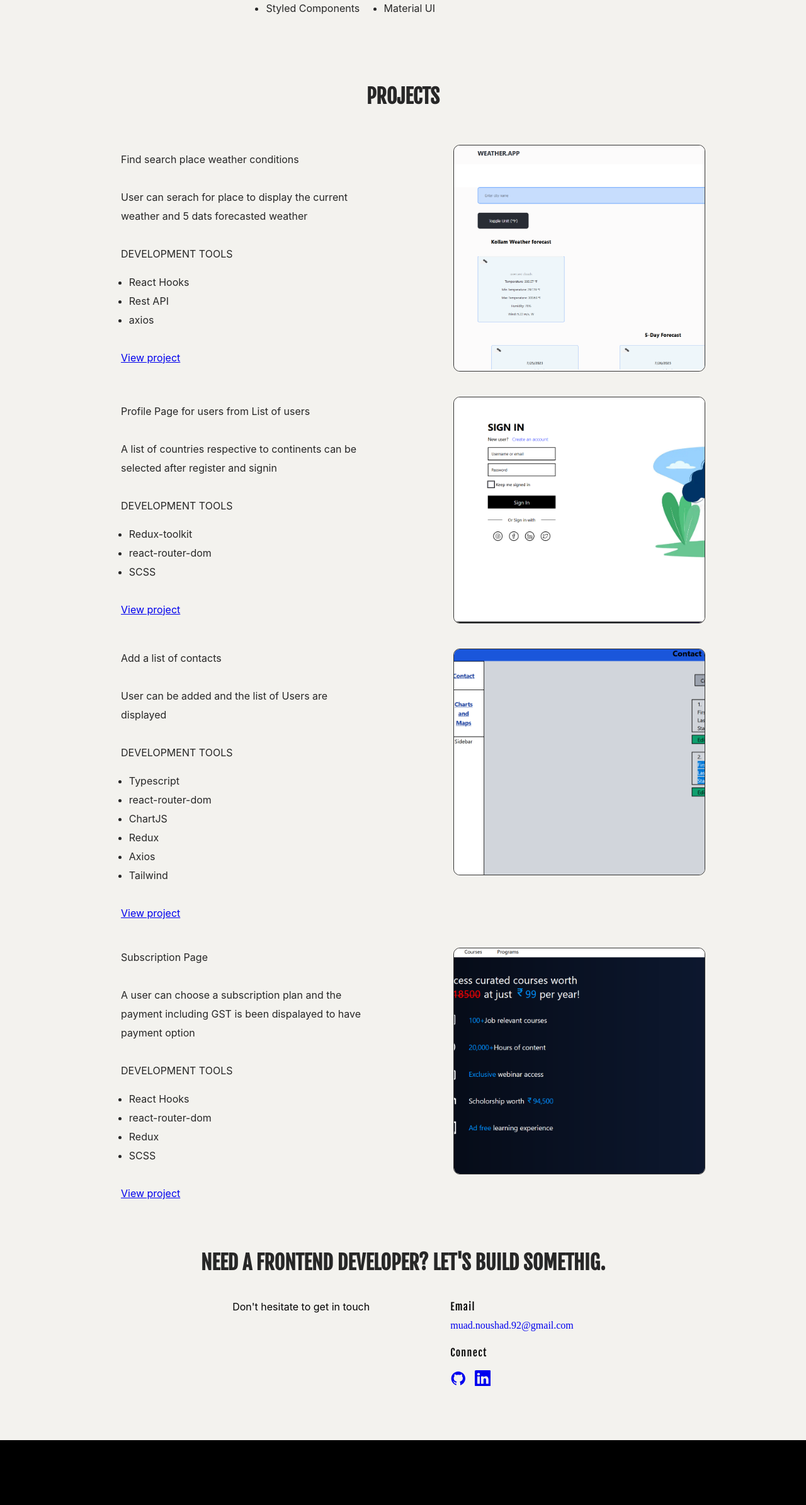
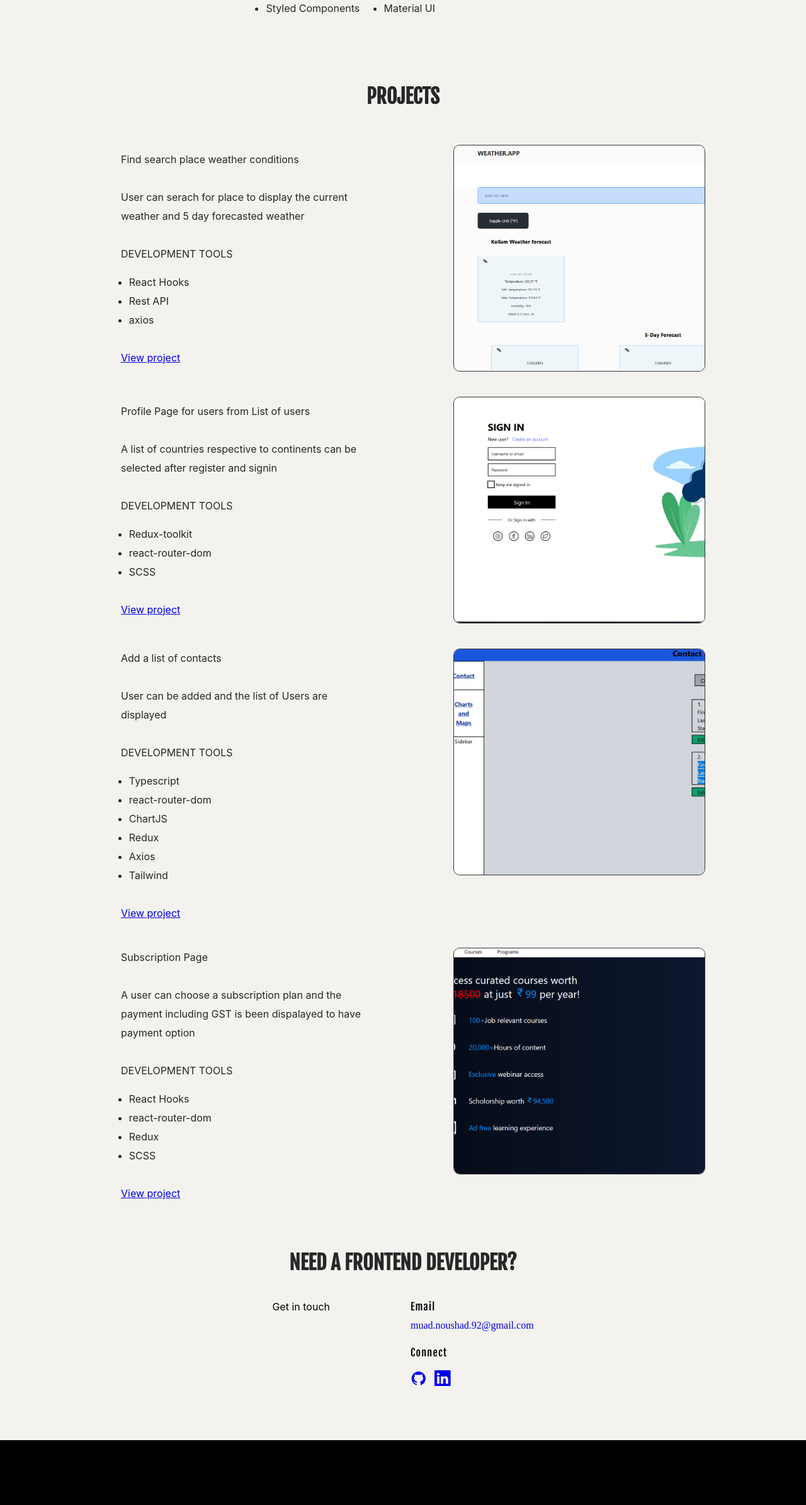
Before and after one commit to Muad1105/Portfolio, a React (Create React App) app: page / in a window 1280 px wide. Shown: the part 1768-4158 px from the top of the page at 63% size. Built offline with nearby package versions, Linux system fonts and the light colour scheme.

Commit message:
description and contact update

```diff
--- a/src/components/body/projects.js
+++ b/src/components/body/projects.js
@@ -8,7 +8,7 @@ const projects = [
   {
     name: "Find search place weather conditions",
     url: "https://muad1105.github.io/weather-app-update/",
-    desc: "User can serach for place to display the current weather and 5 dats forecasted weather",
+    desc: "User can serach for place to display the current weather and 5 day forecasted weather",
     toolset: ["React Hooks", "Rest API", "axios"],
     image: weatherApp,
   },
--- a/src/components/contact/Contact.js
+++ b/src/components/contact/Contact.js
@@ -7,9 +7,9 @@ import { BsLinkedin } from "react-icons/bs";
 const Contact = () => {
   return (
     <div className="contact-section" id="contactElement">
-      <h1>NEED A FRONTEND DEVELOPER? LET'S BUILD SOMETHIG.</h1>
+      <h1>NEED A FRONTEND DEVELOPER?</h1>
       <div className="contact-description">
-        <p>Don't hesitate to get in touch </p>
+        <p>Get in touch </p>
         <div className="contact-details">
           <div className="email">
             <div className="email-title">Email</div>
```
Also changed, not shown: 13 other files (tests, documents, lock files or other folders).
